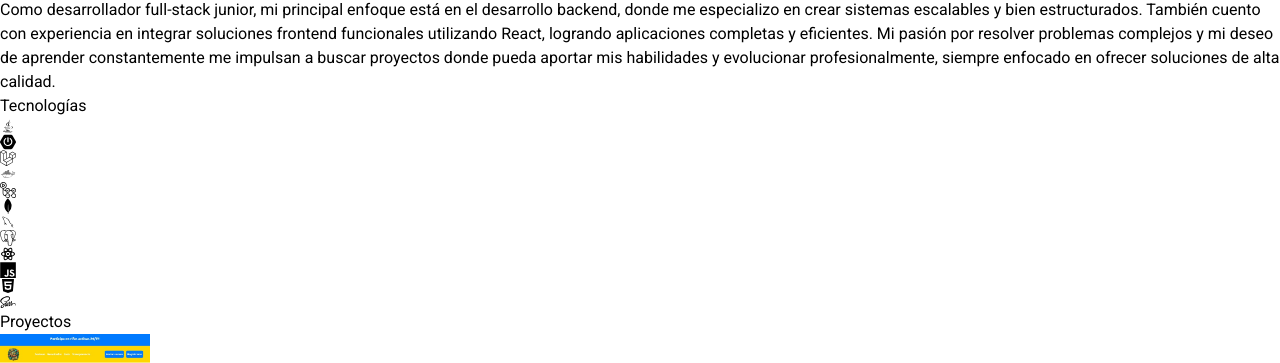
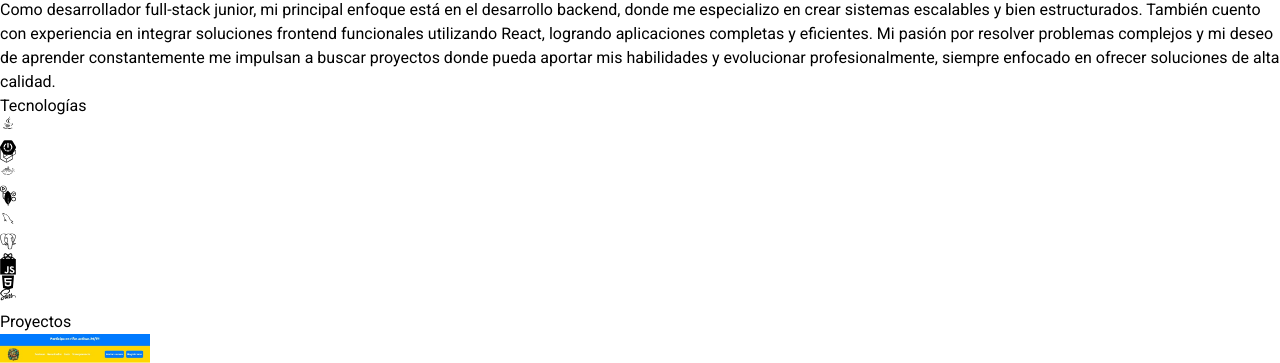
Before and after one commit to jarenas1/PORTFOLIO-REACT, a React (Vite) app: page / in a window 1280 px wide. Shown: the part 3281-3644 px from the top of the page. Built offline with nearby package versions, Linux system fonts and the light colour scheme.

Commit message:
add: animations in the page using motion

```diff
--- a/package.json
+++ b/package.json
@@ -13,7 +13,9 @@
     "@react-three/drei": "^9.117.3",
     "@react-three/fiber": "^8.17.10",
     "emailjs-com": "^3.2.0",
+    "framer-motion": "^12.0.0-alpha.1",
     "gsap": "^3.12.5",
+    "motion": "^11.11.17",
     "react": "^18.3.1",
     "react-dom": "^18.3.1",
     "react-icons": "^5.3.0",
--- a/src/components/About.jsx
+++ b/src/components/About.jsx
@@ -1,6 +1,7 @@
 import React from 'react'
 import aboutImg from "../assets/about.jpg"
 import { ABOUT_TEXT } from '../constants'
+import { delay, motion } from "framer-motion"
 const About = () => {
   return (
     <div className='border-b border-neutral-900 pb-24'>
@@ -8,16 +9,24 @@ const About = () => {
             Sobre <span className='text-neutral-500'>mi</span>
         </h2>
         <div className='flex flex-wrap'>
-            <div className='2-full lg:w-1/2 lg:p-8'>
+            <motion.div
+            whileInView={{opacity:1, x:0}}
+            initial={{opacity:0, x:-100}}
+            transition={{ duration: 0.5 }}
+            className='w-full lg:w-1/2 lg:p-8'>
                 <div className='flex items-center justify-center'>
                     <img  className="rounded-2xl md:w-9/12" src={aboutImg} alt="" />
                 </div>
-            </div>
-            <div className='w-full lg:w-1/2'>
+            </motion.div>
+            <motion.div
+             whileInView={{opacity:1, x:0}}
+             initial={{opacity:0, x:100}}
+             transition={{ duration: 0.5 }}
+            className='w-full lg:w-1/2'>
                     <div className='flex justify-center lg:justify-start'>
                         <p className='my-2 max-w-xl py-6'>{ABOUT_TEXT}</p>
                     </div>
-                </div>
+                </motion.div>
         </div>
     </div>
   )
--- a/src/components/Hero.jsx
+++ b/src/components/Hero.jsx
@@ -1,22 +1,46 @@
 import React from 'react'
 import { HERO_CONTENT } from '../constants'
 import profilePic from "../assets/kevinRushProfile.jpg"
+import { delay, motion } from "framer-motion"
 
+const container = (delay) => ({
+  hidden: { x: -100, opacity: 0 },
+  visible: { x: 0, opacity: 1,
+    transition:
+    { duration: 0.5, delay:delay }
+  },
+})
 const Hero = () => {
   return (
     <div className='border-b border-neutral-900 lg:mb-35 pb-24 sm:mt-48 mt-36'>
       <div className='flex flex-wrap'>
         <div className='w-full lg:w-1/2'>
             <div className='flex flex-col items-center lg:items-start'>
-                <h1 className='pb-16 text-6xl font-thin tracking-tight lg:mt-16 lg:text-8xl'>Juan José Arenas Gaviria</h1>
-                <span className='bg-gradient-to-r from-pink-300 via-slate-500 to-purple-500
-                bg-clip-text text-4xl tracking-tight text-transparent'>Desarrollador Full Stack</span>
-                <p className='my-2 max-w-xl py-6 font-light tracking-tighter'>{HERO_CONTENT}</p>
+                <motion.h1
+                variants={container(0)}
+                initial="hidden"
+                animate="visible"
+                className='pb-16 text-6xl font-thin tracking-tight lg:mt-16 lg:text-8xl'>Juan José Arenas Gaviria</motion.h1>
+                <motion.span
+                variants={container(0.5)}
+                initial="hidden"
+                animate="visible"
+                className='bg-gradient-to-r from-pink-300 via-slate-500 to-purple-500
+                bg-clip-text text-4xl tracking-tight text-transparent'>Desarrollador Full Stack</motion.span>
+                <motion.p
+                 variants={container(1)}
+                 initial="hidden"
+                 animate="visible"
+                className='my-2 max-w-xl py-6 font-light tracking-tighter'>{HERO_CONTENT}</motion.p>
             </div>
         </div>
         <div className='w-full lg:w-1/2 lg:p-8'>
             <div className='flex justify-center'>
-                <img src={profilePic} alt="Juan Arenas" className='w-96 rounded-[500px] mt-20 lg:ml-44 border-2 gap-12  border-purple-500 '/>
+                <motion.img
+                initial={{x: 100, opacity: 0}}
+                animate={{x: 0, opacity: 1}}
+                transition={{duration: 1, delay: 1.2}}
+                src={profilePic} alt="Juan Arenas" className='w-96 rounded-[500px] mt-20 lg:ml-44 border-2 gap-12  border-purple-500 '/>
             </div>
         </div>
       </div>
--- a/src/components/Technologies.jsx
+++ b/src/components/Technologies.jsx
@@ -12,48 +12,119 @@ import { FaHtml5 } from 'react-icons/fa6'
 import { SiGithubactions } from 'react-icons/si'
 import {DiDocker } from 'react-icons/di'
 
+import { motion } from "framer-motion"
+
+const iconVariants = (duration) => ({
+    initial:{y: -10},
+    animate: {
+        y:[10, -10],
+        transition:{
+            duration:duration,
+            ease: "linear",
+            repeat: Infinity,
+            repeatType: "reverse",
+        },
+    },
+});
+
 const Technologies = () => {
   return (
     <div className='border-b border-neutral-800 pb-24'>
-        <h2 className='my-20 text-center text-4xl'>Tecnologías</h2>
-        <div className='flex flex-wrap items-center justify-center gap-4'>
-            <div className='rounded-2xl border-4 border-neutral-800 p-4'>
-                <DiJava className='text-6xl text-blue-400'/>
-            </div>
-            <div className='rounded-2xl border-4 border-neutral-800 p-4'>
-                <SiSpringboot className='text-6xl text-green-600'/>
-            </div>
-            <div className='rounded-2xl border-4 border-neutral-800 p-4'>
-                <FaLaravel className='text-6xl text-red-400'/>
-            </div>
-            <div className='rounded-2xl border-4 border-neutral-800 p-4'>
-                <DiDocker className='text-6xl text-blue-700'/>
-            </div>
-            <div className='rounded-2xl border-4 border-neutral-800 p-4'>
-                <SiGithubactions className='text-6xl text-cyan-400'/>
-            </div>
-            <div className='rounded-2xl border-4 border-neutral-800 p-4'>
-                <SiMongodb className='text-6xl text-green-400'/>
-            </div>
-            <div className='rounded-2xl border-4 border-neutral-800 p-4'>
-                <DiMysql className='text-6xl text-blue-500'/>
-            </div>
-            <div className='rounded-2xl border-4 border-neutral-800 p-4'>
-                <SiPostgresql className='text-6xl text-blue-700'/>
-            </div>
-            <div className='rounded-2xl border-4 border-neutral-800 p-4'>
-                <RiReactjsLine className='text-6xl text-cyan-400'/>
-            </div>
-            <div className='rounded-2xl border-4 border-neutral-800 p-4'>
-                <DiJsBadge className='text-6xl text-yellow-400'/>
-            </div>
-            <div className='rounded-2xl border-4 border-neutral-800 p-4'>
-                <FaHtml5 className='text-6xl text-orange-500'/>
-            </div>
-            <div className='rounded-2xl border-4 border-neutral-800 p-4'>
-                <DiSass className='text-6xl text-pink-400'/>
-            </div>
-        </div>
+        <motion.h2
+        whileInView={{opacity: 1, y: 0}}
+        initial={{opacity:0, y:-100}}
+        transition={{duration: 1.5}}
+        className='my-20 text-center text-4xl'>Tecnologías</motion.h2>
+        <motion.div
+        whileInView={{opacity: 1, x: 0}}
+        initial={{opacity:0, x:-100}}
+        transition={{duration: 1.5}}
+        className='flex flex-wrap items-center justify-center gap-4'>
+            <motion.div
+            variants={iconVariants(2.5)}
+            initial="initial"
+            animate="animate"
+            className='rounded-2xl border-4 border-neutral-800 p-4'>
+                <DiJava className='text-6xl text-blue-400 hover:scale-110 transition-all ease-in-out'/>
+            </motion.div>
+            <motion.div
+            variants={iconVariants(3)}
+            initial="initial"
+            animate="animate"
+            className='rounded-2xl border-4 border-neutral-800 p-4'>
+                <SiSpringboot className='text-6xl text-green-600 hover:scale-110 transition-all ease-in-out'/>
+            </motion.div>
+            <motion.div
+            variants={iconVariants(5)}
+            initial="initial"
+            animate="animate"
+            className='rounded-2xl border-4 border-neutral-800 p-4'>
+                <FaLaravel className='text-6xl text-red-400 hover:scale-110 transition-all ease-in-out'/>
+            </motion.div>
+            <motion.div
+            variants={iconVariants(2)}
+            initial="initial"
+            animate="animate"
+            className='rounded-2xl border-4 border-neutral-800 p-4'>
+                <DiDocker className='text-6xl text-blue-700 hover:scale-110 transition-all ease-in-out'/>
+            </motion.div>
+            <motion.div
+            variants={iconVariants(4)}
+            initial="initial"
+            animate="animate"
+            className='rounded-2xl border-4 border-neutral-800 p-4'>
+                <SiGithubactions className='text-6xl text-cyan-400 hover:scale-110 transition-all ease-in-out'/>
+            </motion.div>
+            <motion.div
+            variants={iconVariants(6)}
+            initial="initial"
+            animate="animate"
+            className='rounded-2xl border-4 border-neutral-800 p-4'>
+                <SiMongodb className='text-6xl text-green-400 hover:scale-110 transition-all ease-in-out'/>
+            </motion.div>
+            <motion.div
+            variants={iconVariants(2.5)}
+            initial="initial"
+            animate="animate"
+            className='rounded-2xl border-4 border-neutral-800 p-4'>
+                <DiMysql className='text-6xl text-blue-500 hover:scale-110 transition-all ease-in-out'/>
+            </motion.div>
+            <motion.div
+            variants={iconVariants(4)}
+            initial="initial"
+            animate="animate"
+            className='rounded-2xl border-4 border-neutral-800 p-4'>
+                <SiPostgresql className='text-6xl text-blue-700 hover:scale-110 transition-all ease-in-out'/>
+            </motion.div>
+            <motion.div
+            variants={iconVariants(3)}
+            initial="initial"
+            animate="animate"
+            className='rounded-2xl border-4 border-neutral-800 p-4'>
+                <RiReactjsLine className='text-6xl text-cyan-400 hover:scale-110 transition-all ease-in-out'/>
+            </motion.div>
+            <motion.div
+            variants={iconVariants(5)}
+            initial="initial"
+            animate="animate"
+            className='rounded-2xl border-4 border-neutral-800 p-4'>
+                <DiJsBadge className='text-6xl text-yellow-400 hover:scale-110 transition-all ease-in-out'/>
+            </motion.div>
+            <motion.div
+            variants={iconVariants(2.5)}
+            initial="initial"
+            animate="animate"
+            className='rounded-2xl border-4 border-neutral-800 p-4'>
+                <FaHtml5 className='text-6xl text-orange-500 hover:scale-110 transition-all ease-in-out'/>
+            </motion.div>
+            <motion.div
+            variants={iconVariants(6)}
+            initial="initial"
+            animate="animate"
+            className='rounded-2xl border-4 border-neutral-800 p-4'>
+                <DiSass className='text-6xl text-pink-400 hover:scale-110 transition-all ease-in-out'/>
+            </motion.div>
+        </motion.div>
     </div>
   )
 }
```
Also changed, not shown: src/components/Contact.jsx (+32 -9 lines), src/components/Footer.jsx (+21 -4 lines), src/components/Projects.jsx (+19 -6 lines), 1 other file (tests, documents, lock files or other folders).
